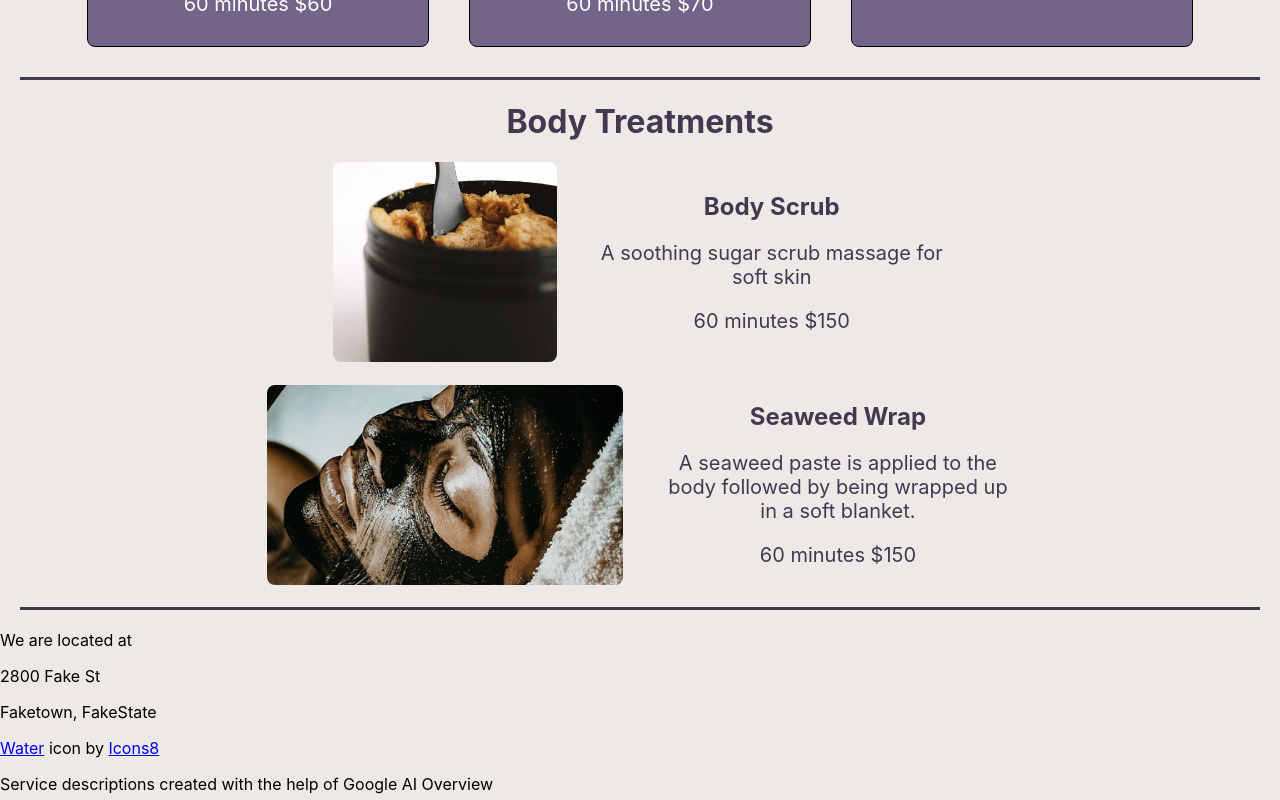
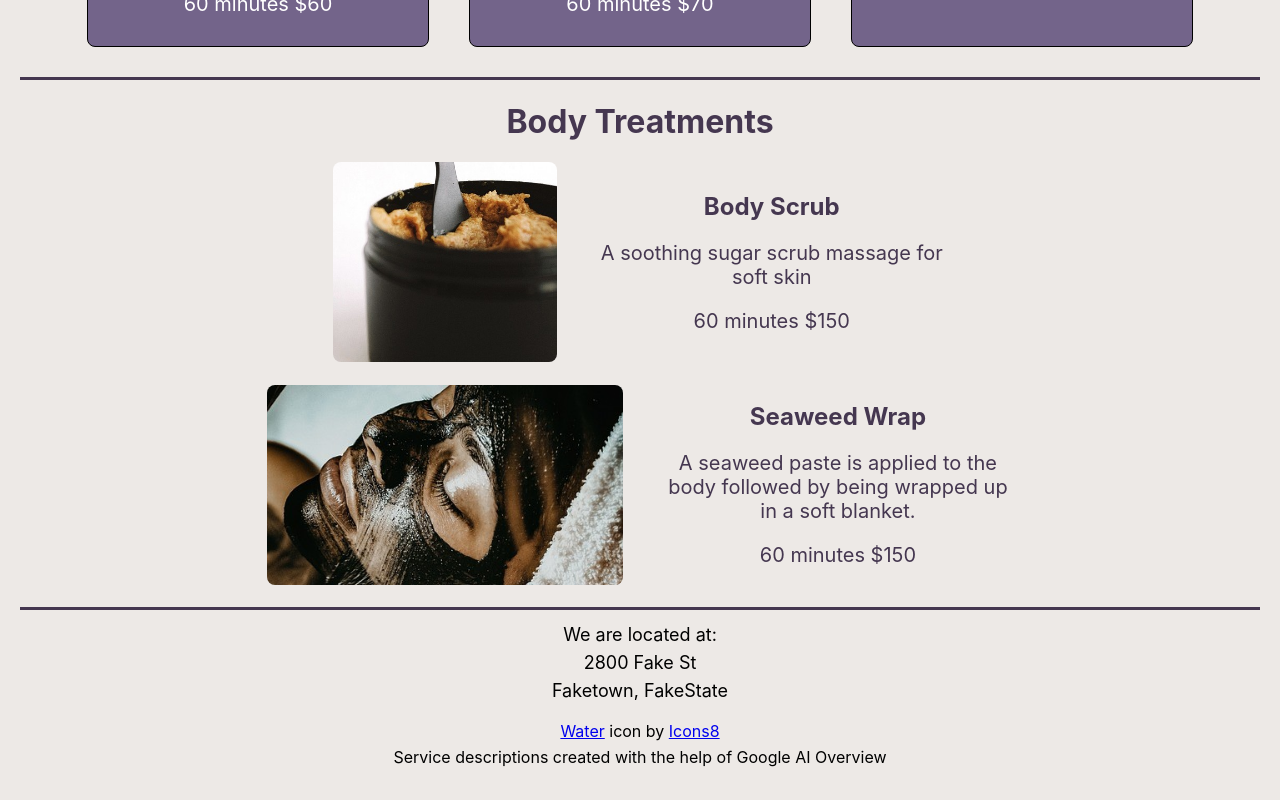
Before and after one commit to LaurenCummings/spa-project, a React (Vite) app: page / in a window 1280 px wide. Shown: the part 2583-3383 px from the top of the page. Built offline with nearby package versions, Linux system fonts and the light colour scheme.

Commit message:
added styling to footer

```diff
--- a/src/components/Footer.jsx
+++ b/src/components/Footer.jsx
@@ -4,12 +4,14 @@ function Footer() {
     return (
         <div className="footer">
             <div className="location">
-                <p>We are located at</p>
+                <p>We are located at:</p>
                 <p>2800 Fake St</p>
                 <p>Faketown, FakeState</p>
             </div>
-            <p><a target="_blank" href="https://icons8.com/icon/Vhgkr6lfmGL8/water">Water</a> icon by <a target="_blank" href="https://icons8.com">Icons8</a></p>
-            <p>Service descriptions created with the help of Google AI Overview</p>
+            <div className="extra-info">
+                <p><a target="_blank" href="https://icons8.com/icon/Vhgkr6lfmGL8/water">Water</a> icon by <a target="_blank" href="https://icons8.com">Icons8</a></p>
+                <p>Service descriptions created with the help of Google AI Overview</p>
+            </div>
         </div>
     )
 }
--- a/src/css/Footer.css
+++ b/src/css/Footer.css
@@ -1,3 +1,15 @@
 .footer {
-    height: 50px;
+    height: 150px;
+    text-align: center;
+    padding-bottom: 20px;
 }
+
+.location {
+    font-size: 18px;
+    line-height: 10px;
+}
+
+.extra-info {
+    line-height: 10px;
+    margin-top: 30px;
+}
```
